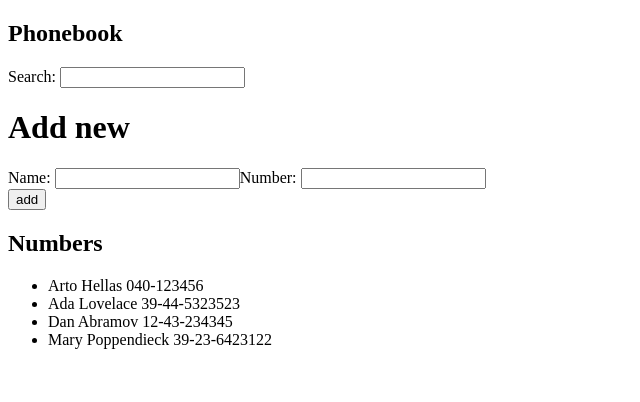
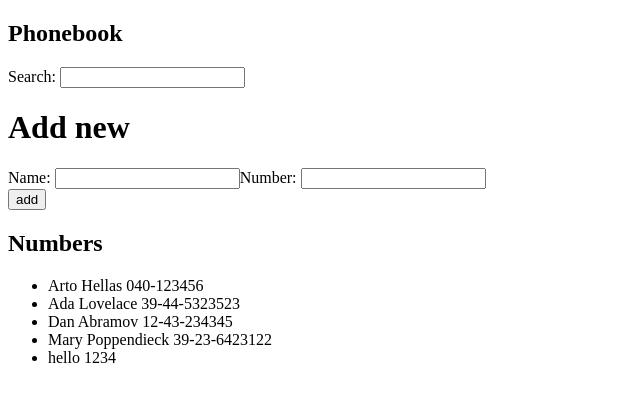
Before and after one commit to Nahin27/full_stack_22, a React (Create React App) app in the folder part2/phonebook/: page / in a window 1280 px wide. Shown: the top 402 px of the page, without its empty margins (0-640 px from the left). Built offline with nearby package versions, Linux system fonts and the light colour scheme; data requests are answered from the project's data file; the HTML template or start-up script is replaced by a standard one.

Commit message:
2.12 added ability to post data into server

```diff
--- a/part2/phonebook/db.json
+++ b/part2/phonebook/db.json
@@ -1,5 +1,5 @@
 {
-    "persons":[
+  "persons": [
     {
       "name": "Arto Hellas",
       "number": "040-123456",
@@ -19,6 +19,11 @@
       "name": "Mary Poppendieck",
       "number": "39-23-6423122",
       "id": 4
+    },
+    {
+      "name": "hello",
+      "number": "1234",
+      "id": 5
     }
   ]
 }
--- a/part2/phonebook/src/App.js
+++ b/part2/phonebook/src/App.js
@@ -10,7 +10,7 @@ const App = () => {
   const [newNum, setNewNum] = useState("")
   const [filterText, setFilterText] = useState("")
 
-  useEffect(() => {
+  useEffect(() => { //renders the content of the url
     axios
       .get("http://localhost:3001/persons")
       .then(response => {
@@ -32,10 +32,14 @@ const App = () => {
 
     if (check) {
       alert(`${numberObj.name} is already added to the phonebook`)
-    } else {
-      setPersons(persons.concat(numberObj))
-      setNewName("");
-      setNewNum("");
+    } else { // posts the new number to db.json
+      axios
+        .post("http://localhost:3001/persons", numberObj)
+        .then(response => {
+          setPersons(persons.concat(response.data))
+          setNewName("")
+          setNewNum("")
+        })
     }
 
   }
```
Lines whose indentation alone changed are shown as unchanged.
